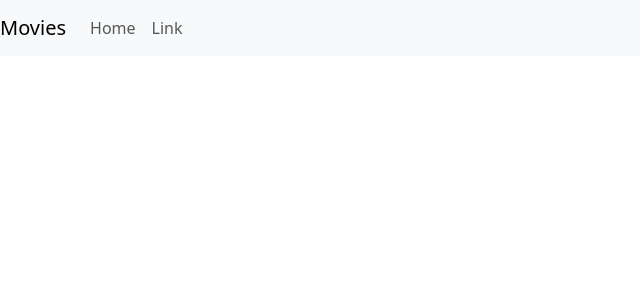
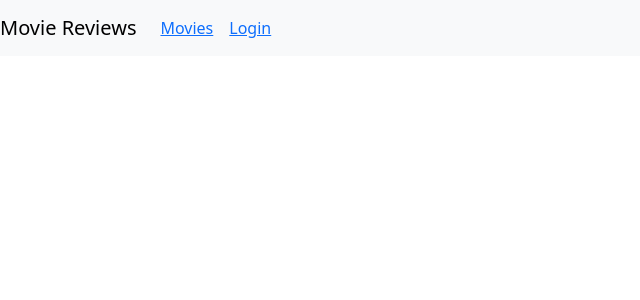
Before and after one commit to violentr/nodeJS, a React (Create React App) app in the folder movie_reviews/frontend/: page / in a window 1280 px wide. Shown: the top 300 px of the page, without its empty margins (0-640 px from the left). Built offline with nearby package versions, Linux system fonts and the light colour scheme.

Commit message:
Add simple login state with relevant links

```diff
--- a/movie_reviews/frontend/src/App.js
+++ b/movie_reviews/frontend/src/App.js
@@ -1,4 +1,5 @@
 import React from 'react'
+import {useState} from 'react'
 import {Switch, Route, Link} from 'react-router-dom'
 import 'bootstrap/dist/css/bootstrap.min.css'
 import AddReview from './components/add-review'
@@ -12,15 +13,28 @@
 
 
 function App() {
+    const [user, setUser] = useState(null);
+
+    async function login(user=null){
+        setUser(user);
+    }
+    async function logout(){
+        setUser(null);
+    }
+
   return (
     <div className="App">
         <Navbar bg="light" expand="lg">
-            <Navbar.Brand href="/">Movies</Navbar.Brand>
+            <Navbar.Brand href="/">Movie Reviews</Navbar.Brand>
             <Navbar.Toggle aria-controls="basic-navbar-nav"/>
             <Navbar.Collapse id="basic-navbar-nav">
                 <Nav className="mr-auto">
-                    <Nav.Link href="#home" >Home</Nav.Link>
-                    <Nav.Link href="#link" >Link</Nav.Link>
+                    <Nav.Link>
+                        <Link to={"/movies"}>Movies</Link>
+                    </Nav.Link>
+                    <Nav.Link>
+                        {user ? (<a onClick={logout}>Logout</a>) : (<Link to={"/login"}>Login</Link>)}
+                    </Nav.Link>
                 </Nav>
             </Navbar.Collapse>
         </Navbar>
```
